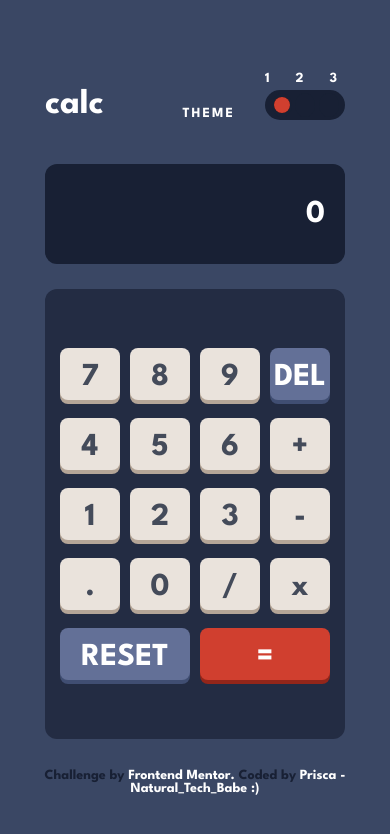
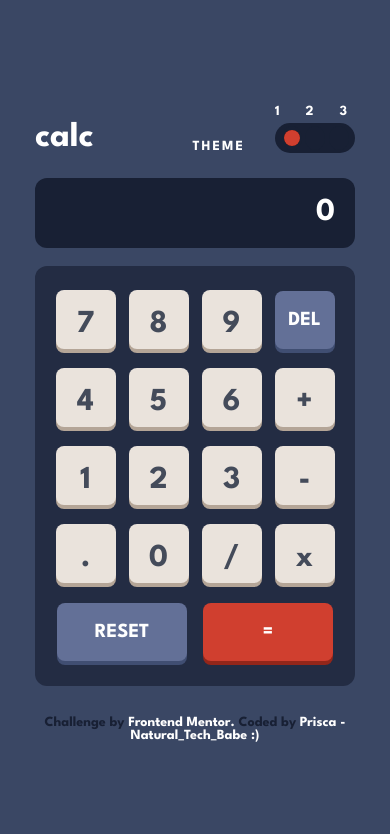
Before and after one commit to PriscaTonia/calculator-app, a React (Create React App) app: page / in a window 390 px wide. Shown: the top 834 px of the page. Built offline with nearby package versions, Linux system fonts and the light colour scheme; the HTML template or start-up script is replaced by a standard one.

Commit message:
Mobile designs

```diff
--- a/src/components/Button/styles.module.css
+++ b/src/components/Button/styles.module.css
@@ -58,11 +58,11 @@
  only screen and (min-device-width: 300px) and (max-device-width: 400px){
   .small {
     max-width: 60px;
-    padding: 15px 0px 8px 0px;
+    padding: 20px 0px 10px 0px;
   }
   .big {
     max-width: 130px;
-    padding: 15px 0px 8px 0px;
+    padding: 20px 0px 10px 0px;
 
   }
 }
--- a/src/components/Header/styles.module.css
+++ b/src/components/Header/styles.module.css
@@ -74,8 +74,8 @@ input[type="radio"] {
 @media only screen and (min-width: 350px ) and (max-width: 600px),
 only screen and (min-device-width: 300px) and (max-device-width: 600px){
  .header{
-    width: 300px;
-    height: 120px;
+    width: 320px;
+    height: 80px;
  }
  input[type="radio"] {
     width: 1em;
@@ -101,7 +101,7 @@ only screen and (min-device-width: 300px) and (max-device-width: 600px){
   @media only screen and (min-width: 450px ) and (max-width: 600px),
   only screen and (min-device-width: 450px) and (max-device-width: 600px){
    .header{
-      width: 400px;
+      width: 380px;
       height: 120px;
    }
    input[type="radio"] {
--- a/src/components/Keypad/index.js
+++ b/src/components/Keypad/index.js
@@ -26,7 +26,7 @@ const Keypad = ({handleKeyPress}) => {
     {
       label: "DEL",
       size: "small",
-      customClassName: "del",
+      customClassName: styles.del,
       buttonGroupName: "action",
     },
     {
--- a/src/components/Keypad/styles.module.css
+++ b/src/components/Keypad/styles.module.css
@@ -1,7 +1,6 @@
 .keypad{
     width: 380px;
     height: 320px;
-    /* padding: 30px; */
     display: grid;
     place-items: center;
     place-content: center;
@@ -23,12 +22,20 @@
 @media only screen and (min-width: 300px ) and (max-width: 600px),
  only screen and (min-device-width: 300px) and (max-device-width: 600px){
     .keypad{
-        width: 300px;
-        min-height: 450px;
-        grid-gap: 0px;
+        width: 320px;
+        min-height: 420px;
+        grid-gap:3px;
         grid-template-columns: repeat(4, 70px);
-        grid-template-rows: repeat(5, 70px);
+        grid-template-rows: repeat(5, 75px);
         border-radius: 12px;
+    }
+    .reset, .enter{
+        font-size: 20px;
+        padding: 20px 0px;
+    }
+    .del{
+        font-size: 20px;
+        padding: 20px 0px;
     }
  }
 
@@ -37,10 +44,10 @@
 @media only screen and (min-width: 450px ) and (max-width: 600px),
 only screen and (min-device-width: 450px) and (max-device-width: 600px){
    .keypad{
-       width: 400px;
+       width: 380px;
        min-height: 450px;
-       grid-gap: 8px;
-       grid-template-columns: repeat(4, 80px);
+       grid-gap: 10px;
+       grid-template-columns: repeat(4, 70px);
        grid-template-rows: repeat(5, 70px);
        border-radius: 12px;
    }
--- a/src/components/Screen/styles.module.css
+++ b/src/components/Screen/styles.module.css
@@ -16,8 +16,9 @@
  @media only screen and (min-width: 300px ) and (max-width: 600px),
  only screen and (min-device-width: 300px) and (max-device-width: 600px){
   .screen{
-    width: 300px;
-    margin-bottom: 25px;
+    width: 320px;
+    height: 70px;
+    margin-bottom: 18px;
     border-radius: 12px;
   }
  }
@@ -26,7 +27,8 @@
  @media only screen and (min-width: 450px ) and (max-width: 600px),
  only screen and (min-device-width: 450px) and (max-device-width: 600px){
   .screen{
-    width: 400px;
+    width: 380px;
+    height: 90px;
     margin-bottom: 25px;
     border-radius: 12px;
   }
```
